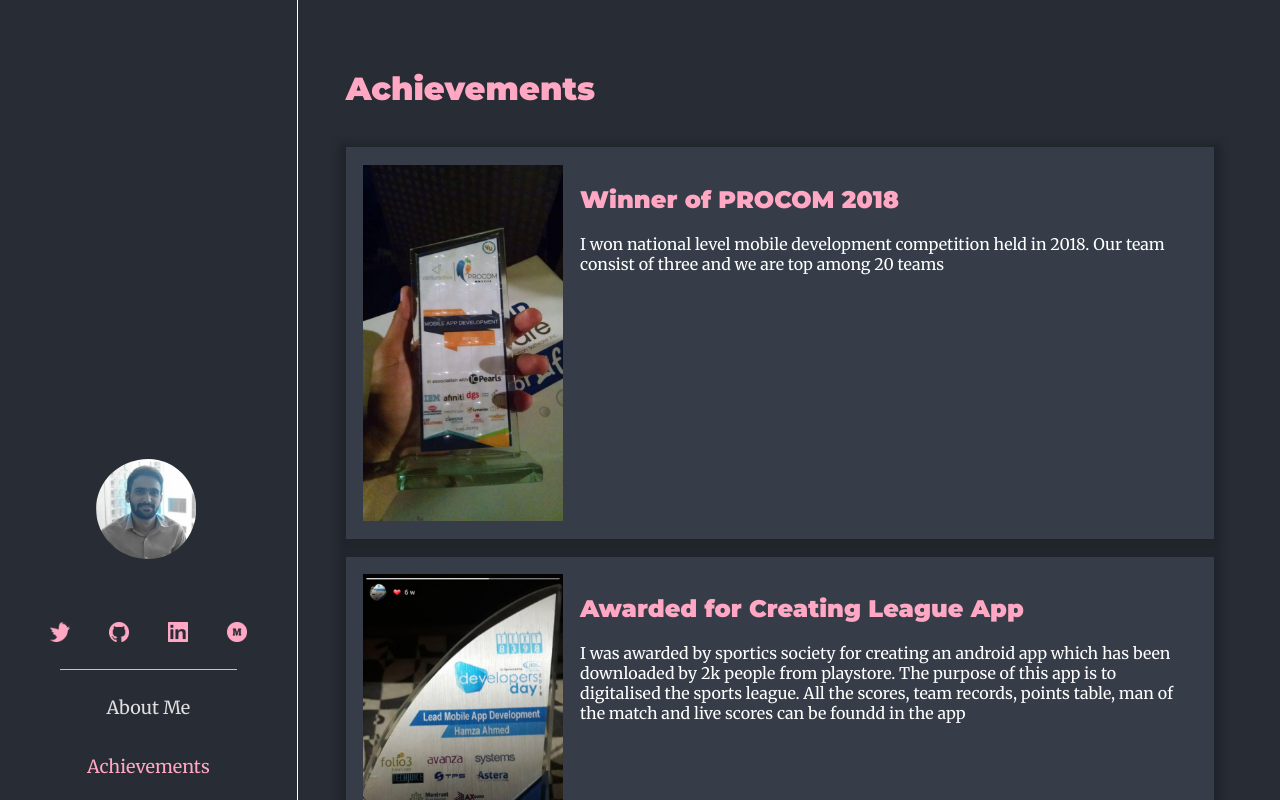
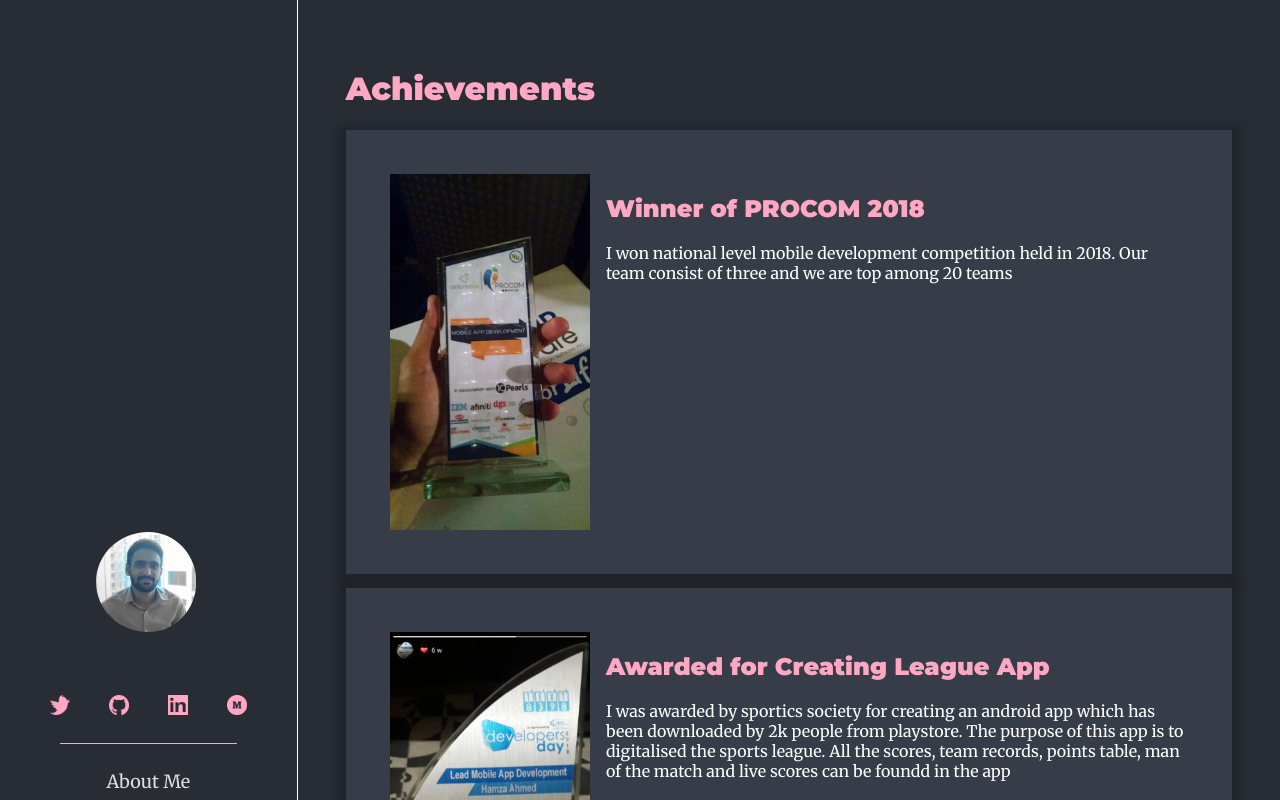
Before and after one commit to Hamzaahmed95/My-Resume, a React (Create React App) app: page / in a window 1280 px wide. Both pictures are taken after a click on the element "Achievements". Shown: the top 800 px of the page. Built offline with nearby package versions, Linux system fonts and the light colour scheme.

Commit message:
added padding

```diff
--- a/src/Components/Features/Achievements/Achievements.css
+++ b/src/Components/Features/Achievements/Achievements.css
@@ -26,7 +26,8 @@
 }
 .blog1, .blog2, .blog3,.blog4,.blog5{
     display: flex;
-    padding: 2%;
+    padding: 5%;
+    margin-bottom:1.5%;
     flex-wrap: nowrap;
     background: #363D48;
     box-shadow: 0 4px 8px 8px rgba(0,0,0,0.2);
--- a/src/Components/MainComponent/MainComponent.js
+++ b/src/Components/MainComponent/MainComponent.js
@@ -4,8 +4,6 @@ import { AboutMe } from '../Features/AboutMe/AboutMe'
 import { Introduction } from '../Introduction/Introduction'
 import { Achievements } from '../Features/Achievements/Achievements'
 import { Blogs } from '../Features/Blogs/Blogs'
-import { Youtube } from '../Features/Youtube/Youtube'
-import { Events } from '../Features/Events/Events'
 import { Projects } from '../Features/Projects/Projects'
 
 import 'typeface-merriweather'
```
